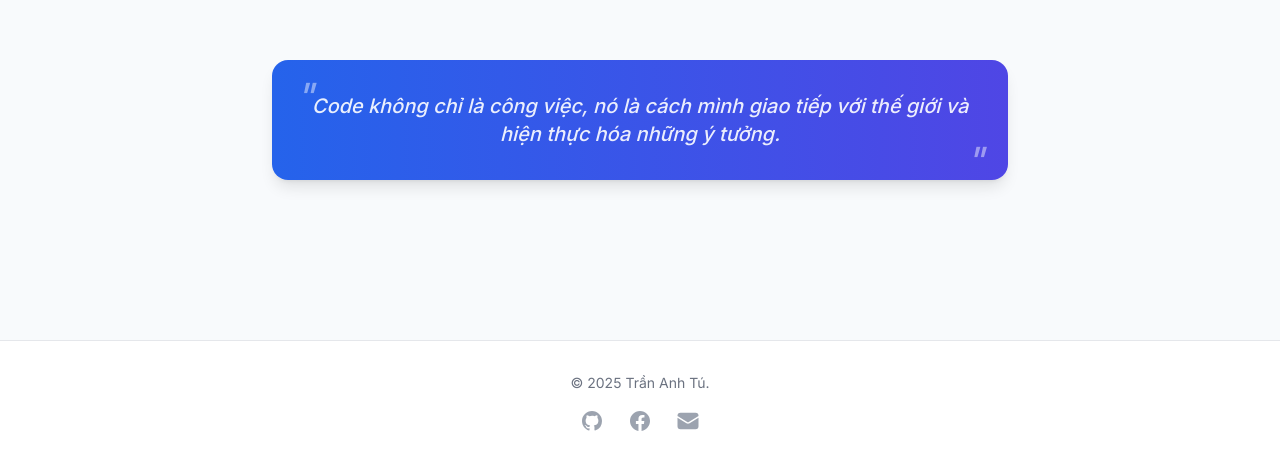
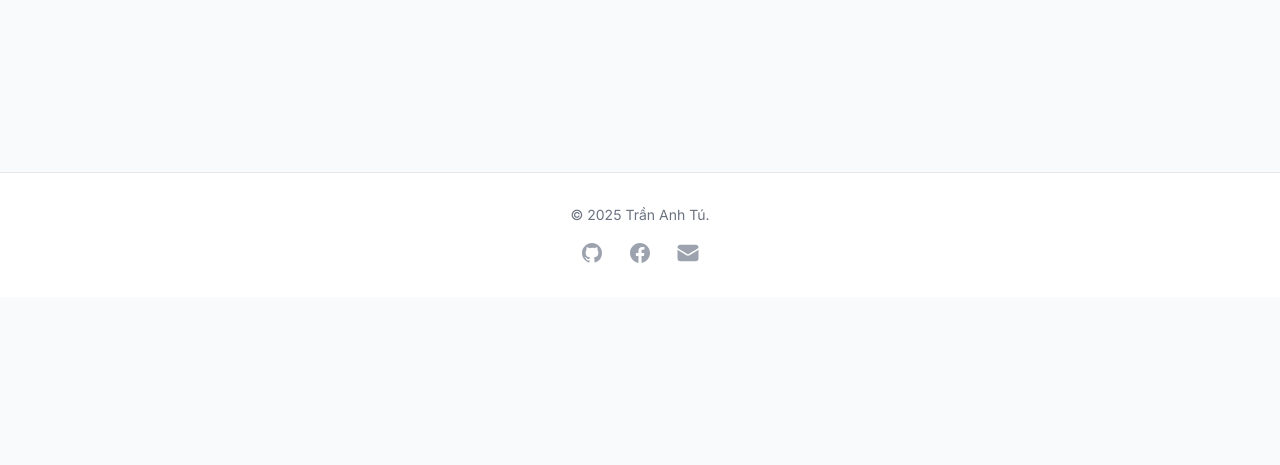
Before and after one commit to Shinjiiiiiiiii/TranAnhTuBlog, a React (Vite) app: page /about in a window 1280 px wide. Shown: the part 1925-2390 px from the top of the page. After the commit the page ends 2222 px from the top, so only its background shows below. Built offline with nearby package versions, Linux system fonts and the light colour scheme.

Commit message:
Update AboutPage.tsx

```diff
--- a/pages/AboutPage.tsx
+++ b/pages/AboutPage.tsx
@@ -389,18 +389,6 @@ const AboutPage: React.FC = () => {
           </div>
         </div>
       </section>
-
-      {/* Footer Quote */}
-      <section className="bg-gradient-to-r from-primary-600 to-indigo-600 rounded-2xl p-8 text-white text-center shadow-lg transform hover:scale-[1.02] transition-transform">
-        <blockquote className="text-xl italic font-medium opacity-90 relative">
-          <span className="text-4xl absolute -top-4 -left-2 opacity-50">"</span>
-          Code không chỉ là công việc, nó là cách mình giao tiếp với thế giới và
-          hiện thực hóa những ý tưởng.
-          <span className="text-4xl absolute -bottom-8 -right-2 opacity-50">
-            "
-          </span>
-        </blockquote>
-      </section>
     </div>
   );
 };
```
